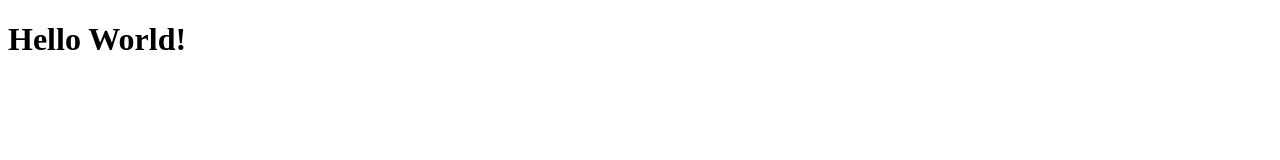
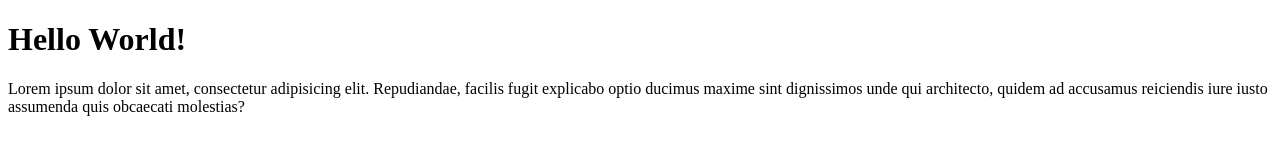
Before and after one commit to mubasi/mbs-git-test, a plain HTML site: page index.html in a window 1280 px wide. Drawn offline with Linux system fonts and the light colour scheme.

Commit message:
menambahkan paragraf

```diff
--- a/index.html
+++ b/index.html
@@ -7,5 +7,6 @@
 </head>
 <body>
     <h1>Hello World!</h1>
+    <p>Lorem ipsum dolor sit amet, consectetur adipisicing elit. Repudiandae, facilis fugit explicabo optio ducimus maxime sint dignissimos unde qui architecto, quidem ad accusamus reiciendis iure iusto assumenda quis obcaecati molestias?</p>
 </body>
 </html>
```
